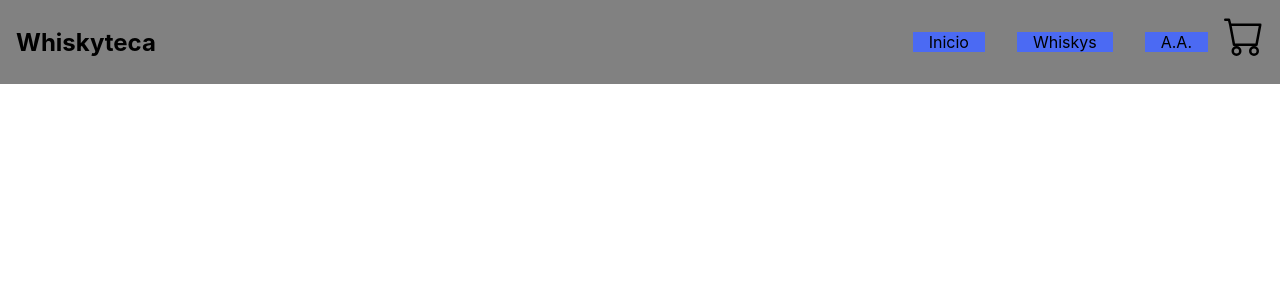
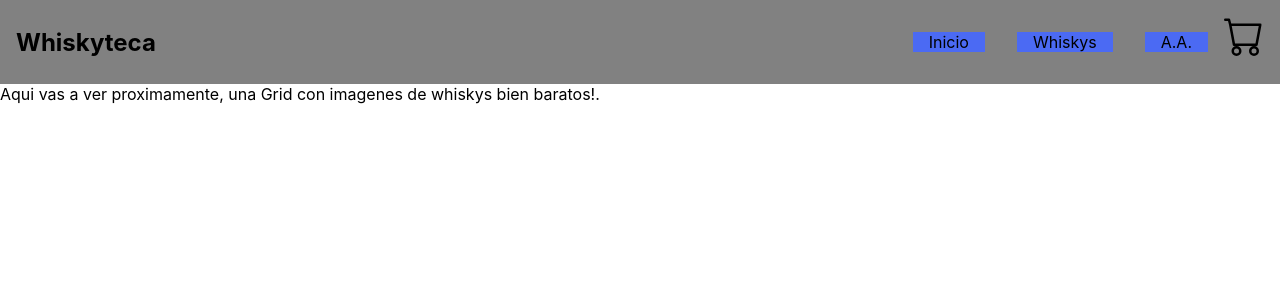
Before and after one commit to CesarTG/Whiskyteca, a React (Create React App) app: page / in a window 1280 px wide. Shown: the top 300 px of the page. Built offline with nearby package versions, Linux system fonts and the light colour scheme.

Commit message:
añadiendo un componente ItemListContainer

```diff
--- a/src/App.js
+++ b/src/App.js
@@ -2,12 +2,13 @@ import './App.css';
 import './components/NavBar/NavBar.css'
 import { NavBar } from "./components/NavBar/NavBar"
 import { CartWidget } from "./components/CartWidget/CarWidget"
+import { ItemListContainer } from './components/ItemListContainer/ItemListContainer';
 
 function App() {
 
   return <NavBar>
-    <CartWidget />
-  </NavBar>
+    <CartWidget/>
+  </NavBar>;
 }
 
 export default App;
--- /dev/null
+++ b/src/components/ItemListContainer/ItemListContainer.js
@@ -0,0 +1,6 @@
+import React from "react";
+
+export const ItemListContainer = () => {
+
+    return <p>Aqui  vas a ver proximamente, una Grid con imagenes de whiskys bien baratos!. </p>;
+}
--- a/src/components/NavBar/NavBar.js
+++ b/src/components/NavBar/NavBar.js
@@ -1,10 +1,12 @@
 import React from "react";
+import { ItemListContainer } from "../ItemListContainer/ItemListContainer";
+
 
 export const NavBar = (props) => {
 
     const { children } = props;
 
-    return <nav>
+    return <div><nav>
         <h1 className="titulo">Whiskyteca</h1>
 
         <ul className="lista">
@@ -19,5 +21,8 @@ export const NavBar = (props) => {
             </li>
             {children}
         </ul>
-    </nav>;
+
+    </nav>
+    <ItemListContainer/></div>
+    ;
 }
```
